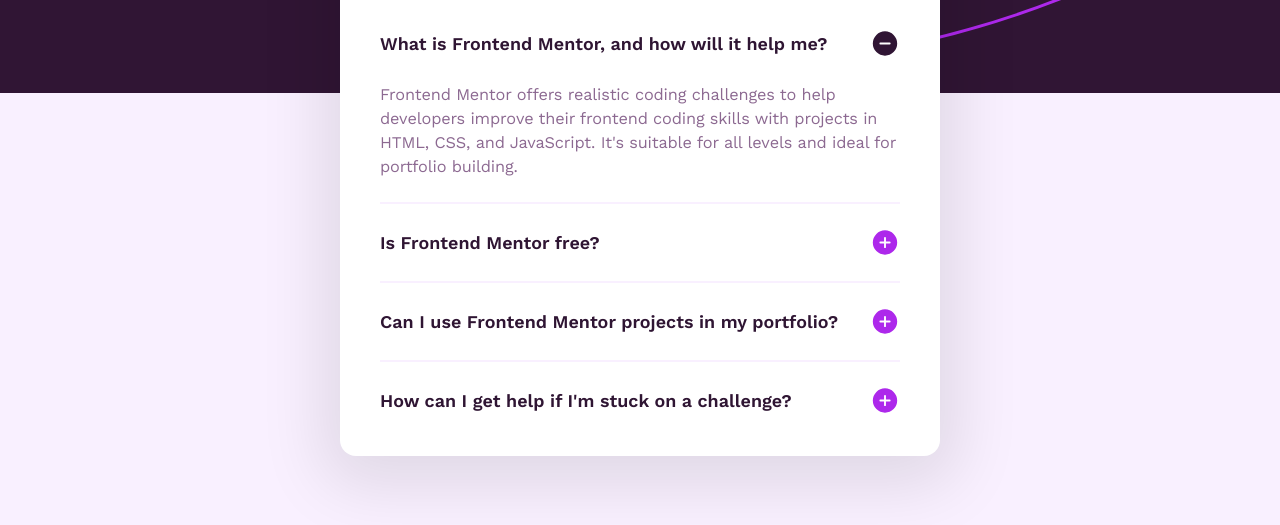
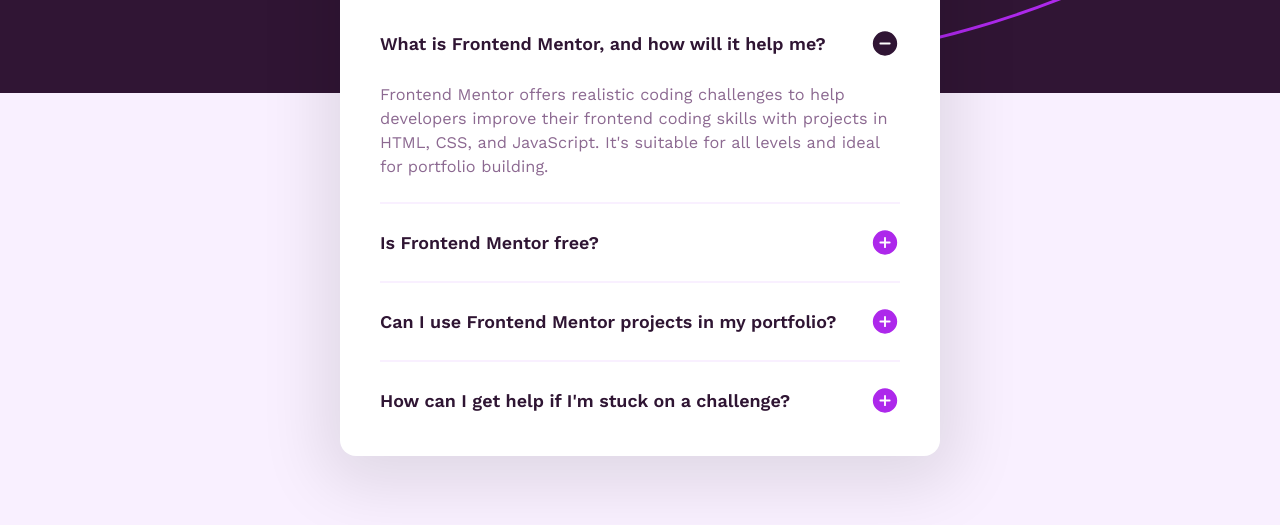
Before and after one commit to erensarac/faq-accordion, a website built with Parcel: page src/index.html in a window 1280 px wide. Shown: the part 227-752 px from the top of the page. Built offline with nearby package versions, Linux system fonts and the light colour scheme.

Commit message:
refactor: remove letter-spacing properties from span and p tag

```diff
--- a/src/style.less
+++ b/src/style.less
@@ -92,7 +92,6 @@
 
     span {
       padding-right: 3rem;
-      letter-spacing: 0.0020rem;
     }
 
     &:hover {
@@ -102,7 +101,6 @@
 
   p {
     color: @grayish-purple;
-    letter-spacing: -.010rem;
     font-weight: 400;
     padding-bottom: 1.375rem;
     line-height: 1.5rem;
```
